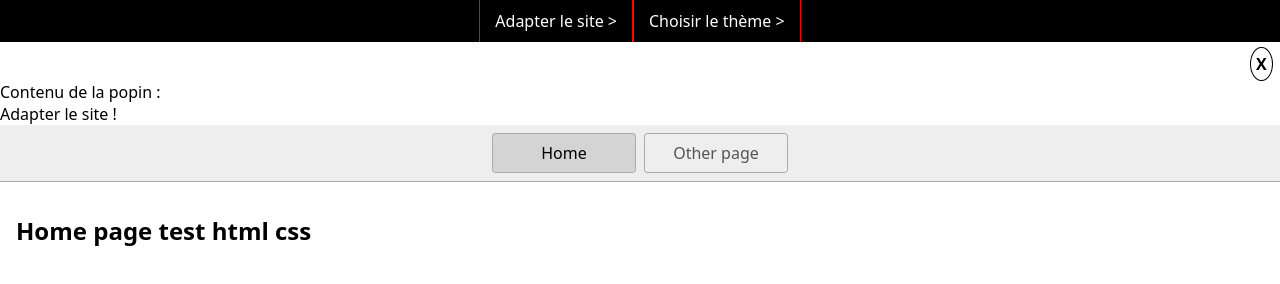
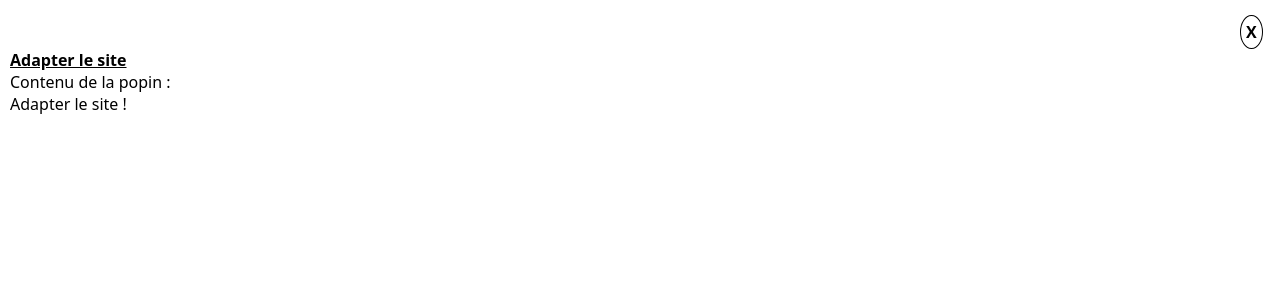
Before and after one commit to Jeremyb59/web-platform-kwnmrp, a plain HTML site: page index.html in a window 1280 px wide. Both pictures are taken after a click on the element "Adapter le site >". Drawn offline with Linux system fonts and the light colour scheme.

Commit message:
3 files modified

```diff
--- a/index.html
+++ b/index.html
@@ -19,6 +19,7 @@
       </div>
       <div class="popin display-none" id="popin">
         <div class="popin-close" id="popin-close">X</div>
+        <div class="popin-title" id="popin-title"></div>
         <div class="popin-content" id="popin-content"></div>
       </div>
     </div>
--- a/ressources/css/module/popin.css
+++ b/ressources/css/module/popin.css
@@ -1,5 +1,12 @@
 .popin {
-  position: relative;
+  background-color: white;
+  position: fixed;
+  top: 0;
+  bottom: 0;
+  left: 0;
+  right: 0;
+  padding: 10px;
+  z-index: 1000;
 }
 
 .popin-close {
@@ -10,3 +17,9 @@
   border: 1px solid black;
   border-radius: 100%;
 }
+
+.popin-title {
+  font-size: 16px;
+  text-decoration: underline;
+  font-weight: 700;
+}
--- a/ressources/js/module/popin.js
+++ b/ressources/js/module/popin.js
@@ -10,6 +10,8 @@ export class Popin {
 
     for(const element of listePopin) {
       element.addEventListener('click', function() {
+        document.querySelector('#popin-title').innerHTML = this.nextSibling.getAttribute('popin-title');
+
         document.querySelector('#popin-content').innerHTML = this.nextSibling.innerHTML;
 
         document.querySelector('#popin').classList.remove('display-none');
```
